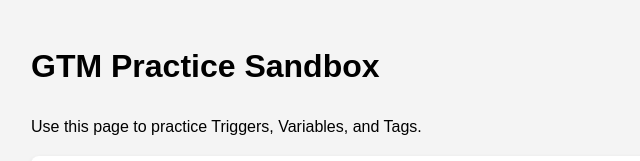
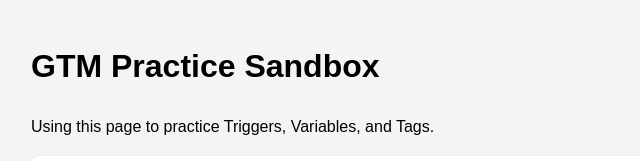
Before and after one commit to Astha2703/Sandbox, a plain HTML site: page index.html in a window 1280 px wide. Shown: the top 161 px of the page, 209-849 px from the left. Drawn offline with Linux system fonts and the light colour scheme.

```diff
--- a/index.html
+++ b/index.html
@@ -23,7 +23,7 @@
     height="0" width="0" style="display:none;visibility:hidden"></iframe></noscript>
 
     <h1>GTM Practice Sandbox</h1>
-    <p>Use this page to practice Triggers, Variables, and Tags.</p>
+    <p>Using this page to practice Triggers, Variables, and Tags.</p>
 
     <section>
         <h2>1. Click Tracking Practice</h2>
@@ -64,4 +64,5 @@
         };
     </script>
 </body>
+
 </html>
```
